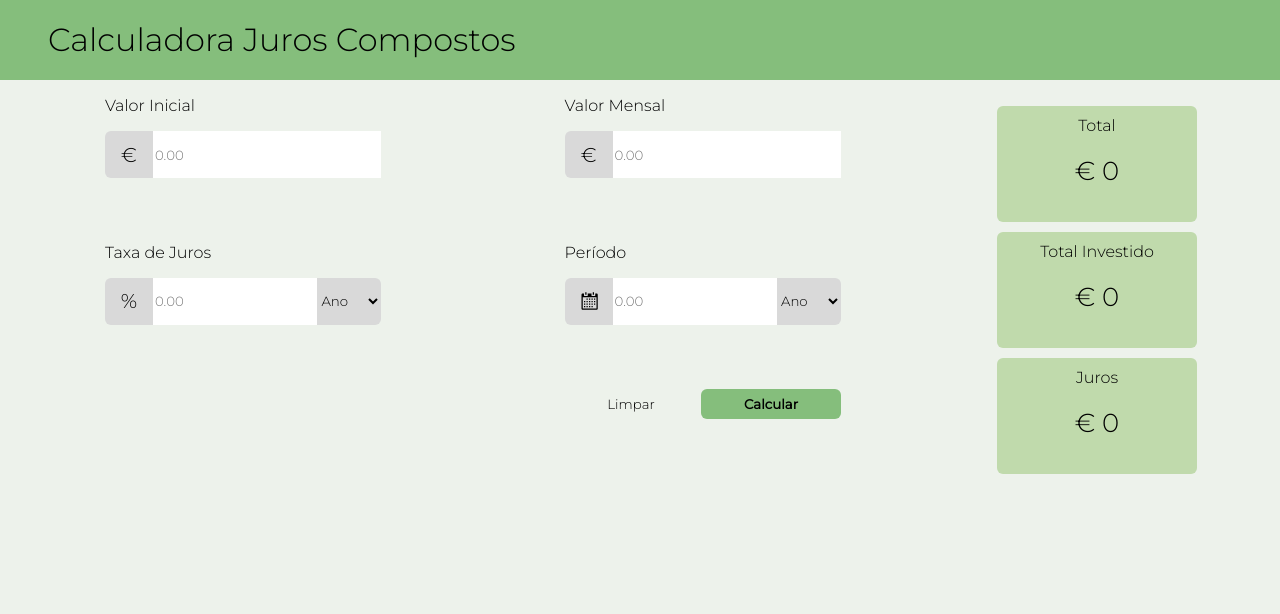
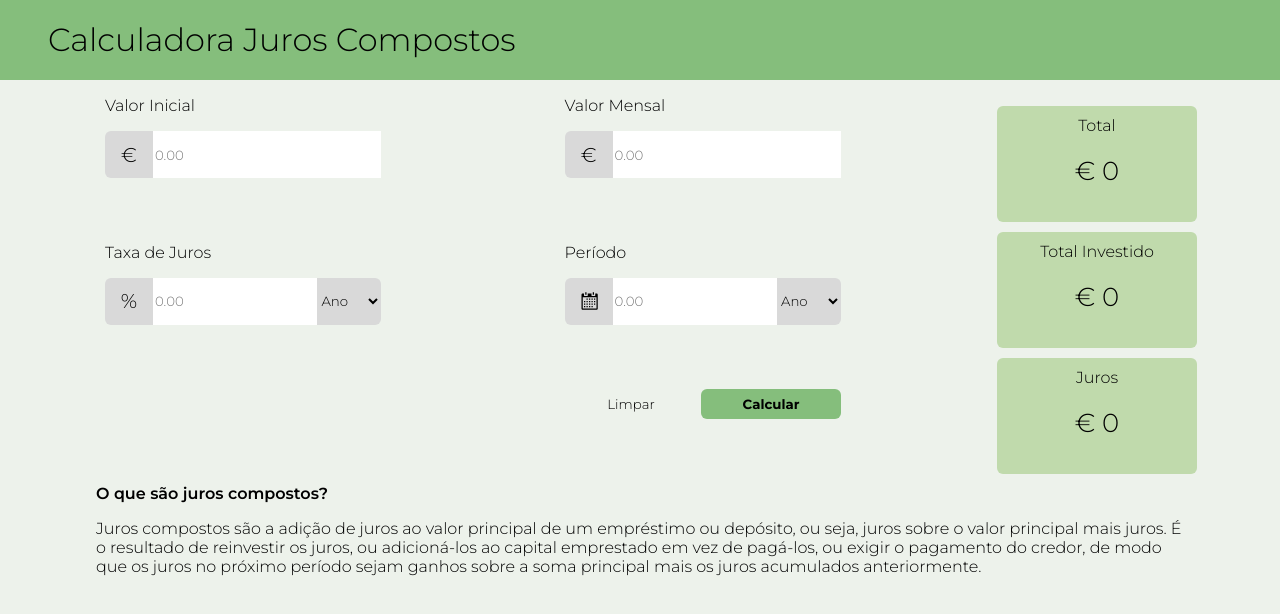
Before and after one commit to caionakai/compound_interest, a React (Vite) app: page / in a window 1280 px wide. Shown: the top 614 px of the page. Built offline with nearby package versions, Linux system fonts and the light colour scheme.

Commit message:
add compound interest definition text

```diff
--- a/index.html
+++ b/index.html
@@ -4,12 +4,9 @@
     <meta charset="UTF-8" />
     <link rel="icon" type="image/svg+xml" href="/vite.svg" />
     <meta name="viewport" content="width=device-width, initial-scale=1.0" />
-    <link rel="preconnect" href="https://fonts.googleapis.com" />
-    <link rel="preconnect" href="https://fonts.gstatic.com" crossorigin />
-    <link
-      href="https://fonts.googleapis.com/css2?family=Montserrat:wght@300;400&display=swap"
-      rel="stylesheet"
-    />
+    <link rel="preconnect" href="https://fonts.googleapis.com">
+    <link rel="preconnect" href="https://fonts.gstatic.com" crossorigin>
+    <link href="https://fonts.googleapis.com/css2?family=Montserrat:wght@300;400;600;700&display=swap" rel="stylesheet">
     <title>Calculadora Juros Compostos</title>
   </head>
   <body>
--- a/src/App.jsx
+++ b/src/App.jsx
@@ -23,6 +23,17 @@ function App() {
           <ResultBox title="Juros" value={results.interest} />
         </div>
       </div>
+      <div className={styles.body}>
+        <b>O que são juros compostos?</b>
+        <p>
+          Juros compostos são a adição de juros ao valor principal de um
+          empréstimo ou depósito, ou seja, juros sobre o valor principal mais
+          juros. É o resultado de reinvestir os juros, ou adicioná-los ao
+          capital emprestado em vez de pagá-los, ou exigir o pagamento do
+          credor, de modo que os juros no próximo período sejam ganhos sobre a
+          soma principal mais os juros acumulados anteriormente.
+        </p>
+      </div>
     </div>
   );
 }
--- a/src/App.module.scss
+++ b/src/App.module.scss
@@ -20,3 +20,13 @@
     margin-top: 30px;
   }
 }
+
+.body {
+  width: 85%;
+  text-align: left;
+  margin: auto;
+
+  b {
+    font-weight: 600;
+  }
+}
```
